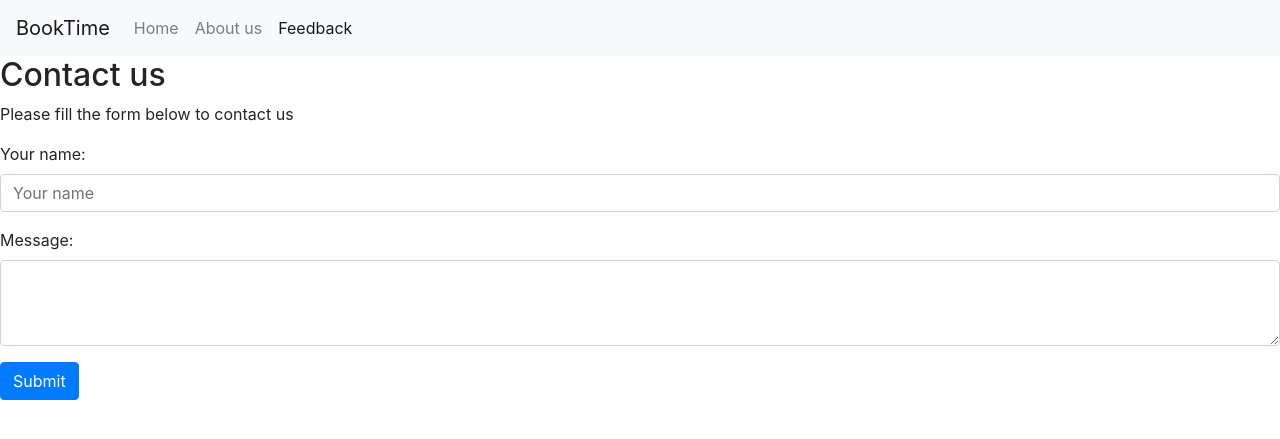
After one commit to Damakshn/learn_modern_django, a Django app: page /contact-us/ in a window 1280 px wide. The commit adds this page. Shown: the top 439 px of the page. Run offline with Django 3.2, Linux system fonts and the light colour scheme; some libraries are stand-ins or nearby versions.

Commit message:
Добавлена форма обратной связи, завершён 2 раздел

```diff
--- /dev/null
+++ b/main/forms.py
@@ -0,0 +1,20 @@
+from django import forms
+from django.core.mail import send_mail
+import logging
+
+logger = logging.getLogger(__name__)
+
+class ContactForm(forms.Form):
+    name = forms.CharField(label='Your name', max_length=100)
+    message = forms.CharField(max_length=600, widget=forms.Textarea)
+
+    def send_mail(self):
+        logger.info('Sending email to customer service')
+        message = f'From: {self.cleaned_data["name"]}\n{self.cleaned_data["message"]}'
+        send_mail(
+            'Site message',
+            message,
+            'site@booktime.domain',
+            ['customerservice@booktime.domain'],
+            fail_silently=False
+        )
--- a/main/templates/base.html
+++ b/main/templates/base.html
@@ -25,6 +25,9 @@
                 <li class="nav-item {% if request.path == '/about-us/' %}active{% endif %}">
                     <a class="nav-link" href="/about-us/">About us</a>
                 </li>
+                <li class="nav-item {% if request.path == '/contact-us/' %}active{% endif %}">
+                    <a class="nav-link" href="/contact-us/">Feedback</a>
+                </li>
             </ul>
         </div>
     </nav>
--- /dev/null
+++ b/main/templates/contact_form.html
@@ -0,0 +1,38 @@
+{% extends "base.html" %}
+{% block content %}
+<h2>Contact us</h2>
+<p>Please fill the form below to contact us</p>
+<form method="POST">
+    {% csrf_token %}
+    <div class="form-group">
+        {{ form.name.label_tag }}
+        <input
+            type="text"
+            class="form-control {% if form.name.errors %}is-invalid{% endif %}"
+            id="id_name"
+            name="name"
+            placeholder="Your name"
+            value="{{ form.name.value|default:'' }}">
+
+        {% if form.name.errors %}
+        <div class="invalid-feedback">
+            {{ form.name.errors }}
+        </div>
+        {% endif %}
+    </div>
+    <div class="form-group">
+        {{ form.message.label_tag }}
+        <textarea
+            class="form-control {% if form.message.errors %}is-invalid{% endif %}"
+            id="id_message"
+            name="message"
+            rows="3">{{form.message.value|default:""}}</textarea>
+        {% if form.message.errors %}
+            <div class="invalid-feedback">
+                {{ form.message.errors }}
+            </div>
+        {% endif %}
+    </div>
+    <button type="submit" class="btn btn-primary">Submit</button>
+</form>
+{% endblock content %}
--- a/main/urls.py
+++ b/main/urls.py
@@ -1,7 +1,9 @@
 from django.urls import path
 from django.views.generic import TemplateView
+from main import views
 
 urlpatterns = [
     path('about-us/', TemplateView.as_view(template_name='about_us.html'), name='about_us'),
-    path('', TemplateView.as_view(template_name='home.html'), name='home')
+    path('', TemplateView.as_view(template_name='home.html'), name='home'),
+    path('contact-us/', views.ContactUsView.as_view(), name='contact_us')
 ]
--- a/main/views.py
+++ b/main/views.py
@@ -1,3 +1,13 @@
 from django.shortcuts import render
+from django.views.generic.edit import FormView
+from main import forms
 
-# Create your views here.
+
+class ContactUsView(FormView):
+    template_name = 'contact_form.html'
+    form_class = forms.ContactForm
+    success_url = '/'
+
+    def form_valid(self, form):
+        form.send_mail()
+        return super().form_valid(form)
```
Also changed, not shown: booktime/settings.py (+12 -0 lines), main/tests/test_forms.py (added, +25 -0 lines), main/tests/test_views.py (renamed from main/tests.py, +10 -0 lines), main/tests/__init__.py (added).
